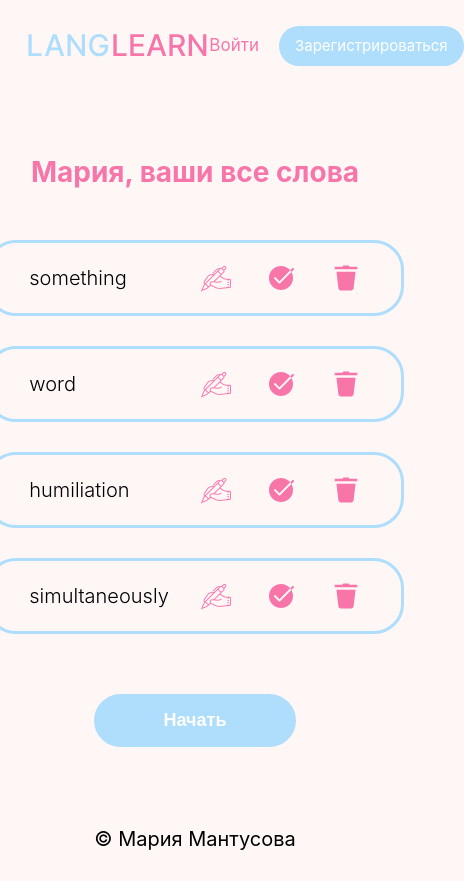
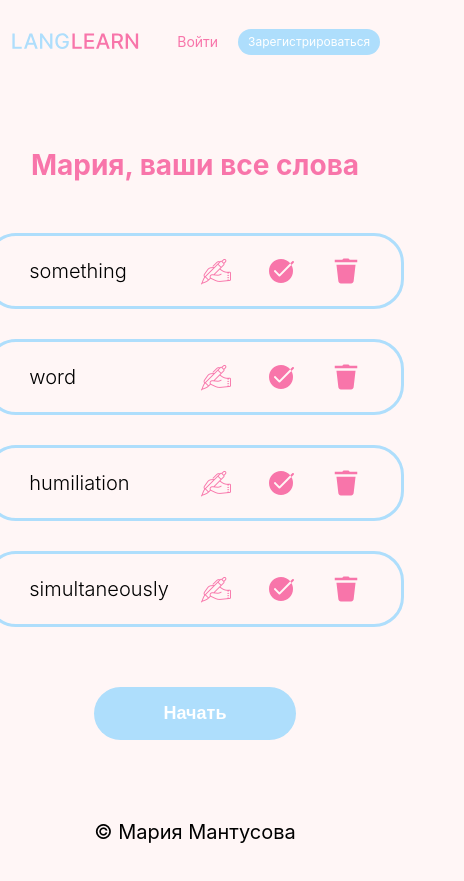
Before and after one commit to MariaMantusova/LangLearn_frontend, a React (Create React App) app: page /words-all in a window 390 px wide. Shown: the whole page, 464 px wide, since content can reach past the window. Built offline with nearby package versions, Linux system fonts and the light colour scheme.

Commit message:
feat: add adaptive to 470px main page

```diff
--- a/src/components/AuthBlock/AuthBlock.scss
+++ b/src/components/AuthBlock/AuthBlock.scss
@@ -14,4 +14,8 @@
   color: $mainPinkColor;
   font-size: 27px;
   font-weight: 700;
+
+  @media screen and (max-width: 640px) {
+    font-size: 24px;
+  }
 }
--- a/src/components/Header/Header.scss
+++ b/src/components/Header/Header.scss
@@ -8,6 +8,10 @@
   max-width: 87%;
   width: 100%;
   margin: 0 auto;
+
+  @media screen and (max-width: 640px) {
+    max-width: 95%;
+  }
 }
 
 .header__logo {
@@ -15,6 +19,12 @@
   max-height: 40px;
   object-fit: cover;
   object-position: center;
+
+  @media screen and (max-width: 640px) {
+    max-width: 130px;
+    height: 30px;
+    object-fit: contain;
+  }
 }
 
 .header__container {
@@ -27,6 +37,10 @@
   color: $mainPinkColor;
   text-decoration: none;
   font-size: 17px;
+
+  @media screen and (max-width: 640px) {
+    font-size: 14px;
+  }
 }
 
 .header__link-register {
@@ -36,4 +50,10 @@
   padding: 11px 16px;
   border-radius: 30px;
   font-size: 15px;
+
+  @media screen and (max-width: 640px) {
+    font-size: 12px;
+    padding: 6px 10px;
+    border-radius: 20px;
+  }
 }
--- a/src/components/ProfileMenu/ProfileMenu.scss
+++ b/src/components/ProfileMenu/ProfileMenu.scss
@@ -10,6 +10,10 @@
   color: $mainPinkColor;
   text-decoration: none;
   font-size: 17px;
+
+  @media screen and (max-width: 640px) {
+    font-size: 14px;
+  }
 }
 
 .profile-menu__profile-container {
@@ -24,6 +28,10 @@
   padding: 9px 15px;
   border-radius: 40px;
   cursor: pointer;
+
+  @media screen and (max-width: 640px) {
+    font-size: 12px;
+  }
 }
 
 .profile-menu__links {
--- a/src/components/WhyWe/WhyWe.scss
+++ b/src/components/WhyWe/WhyWe.scss
@@ -35,6 +35,11 @@
   @media screen and (max-width: 760px) {
     max-width: 80%;
   }
+
+  @media screen and (max-width: 640px) {
+    align-items: center;
+    flex-direction: column;
+  }
 }
 
 .why-we-block__item {
```
